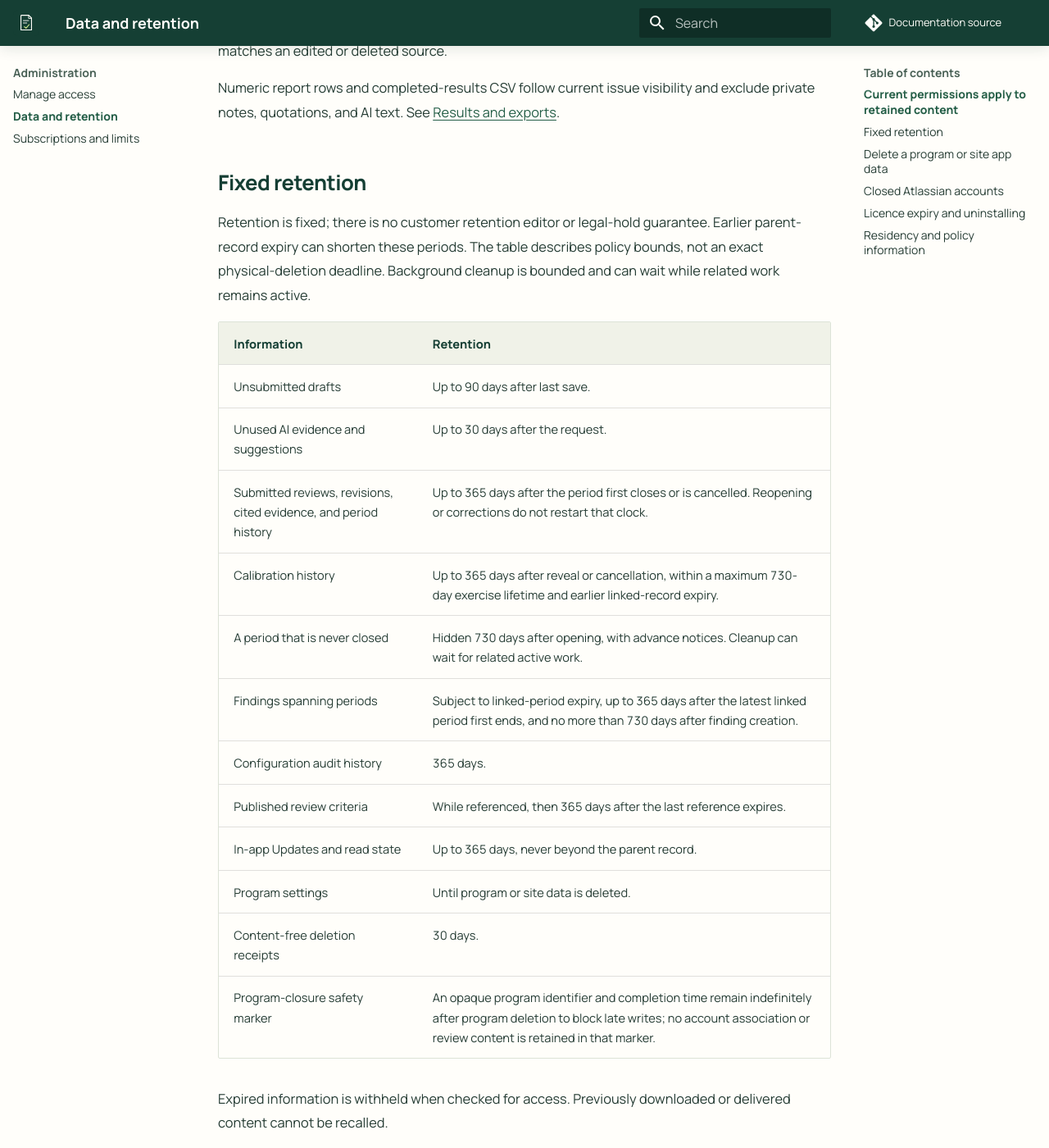
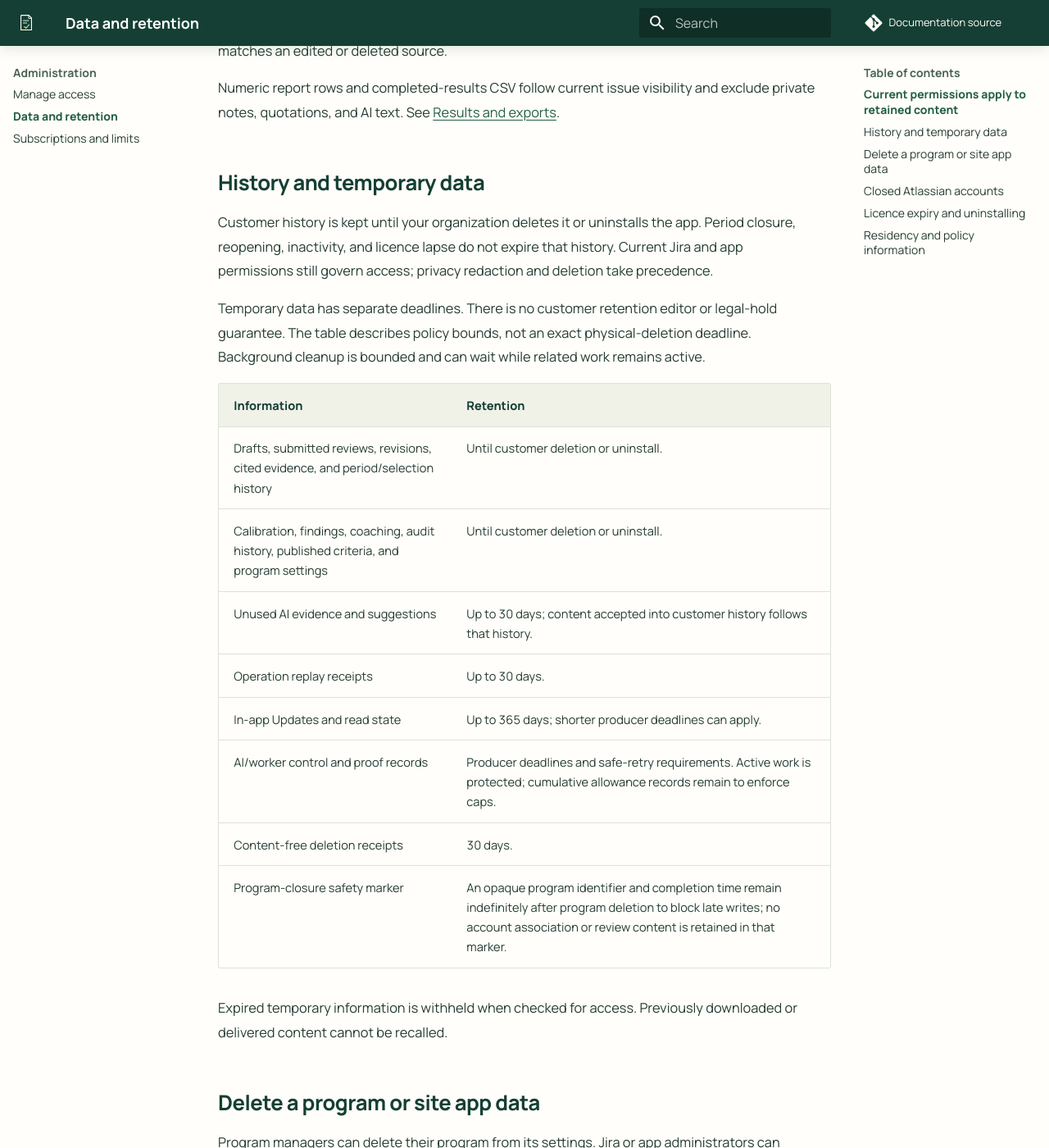
Before and after one commit to magnascale/sqrjsm-public-docs, an MkDocs documentation site: the page built from docs/administration/data.md, in a window 1280 px wide and 1400 px high, scrolled down 585 px. Shown: the whole window at 82% size. Built offline with MkDocs 1.6.1 and Material for MkDocs 9.7.7, drawn with Linux system fonts in a browser that asks for light colours.

Commit message:
Align customer guides with retained review history and Marketplace release

```diff
--- a/docs/administration/data.md
+++ b/docs/administration/data.md
@@ -10,26 +10,24 @@ Stored evidence and derived content do not bypass current Jira/JSM access. The a
 
 Numeric report rows and completed-results CSV follow current issue visibility and exclude private notes, quotations, and AI text. See [Results and exports](../guides/results.md).
 
-## Fixed retention
+## History and temporary data
 
-Retention is fixed; there is no customer retention editor or legal-hold guarantee. Earlier parent-record expiry can shorten these periods. The table describes policy bounds, not an exact physical-deletion deadline. Background cleanup is bounded and can wait while related work remains active.
+Customer history is kept until your organization deletes it or uninstalls the app. Period closure, reopening, inactivity, and licence lapse do not expire that history. Current Jira and app permissions still govern access; privacy redaction and deletion take precedence.
+
+Temporary data has separate deadlines. There is no customer retention editor or legal-hold guarantee. The table describes policy bounds, not an exact physical-deletion deadline. Background cleanup is bounded and can wait while related work remains active.
 
 | Information | Retention |
 | --- | --- |
-| Unsubmitted drafts | Up to 90 days after last save. |
-| Unused AI evidence and suggestions | Up to 30 days after the request. |
-| Submitted reviews, revisions, cited evidence, and period history | Up to 365 days after the period first closes or is cancelled. Reopening or corrections do not restart that clock. |
-| Calibration history | Up to 365 days after reveal or cancellation, within a maximum 730-day exercise lifetime and earlier linked-record expiry. |
-| A period that is never closed | Hidden 730 days after opening, with advance notices. Cleanup can wait for related active work. |
-| Findings spanning periods | Subject to linked-period expiry, up to 365 days after the latest linked period first ends, and no more than 730 days after finding creation. |
-| Configuration audit history | 365 days. |
-| Published review criteria | While referenced, then 365 days after the last reference expires. |
-| In-app Updates and read state | Up to 365 days, never beyond the parent record. |
-| Program settings | Until program or site data is deleted. |
+| Drafts, submitted reviews, revisions, cited evidence, and period/selection history | Until customer deletion or uninstall. |
+| Calibration, findings, coaching, audit history, published criteria, and program settings | Until customer deletion or uninstall. |
+| Unused AI evidence and suggestions | Up to 30 days; content accepted into customer history follows that history. |
+| Operation replay receipts | Up to 30 days. |
+| In-app Updates and read state | Up to 365 days; shorter producer deadlines can apply. |
+| AI/worker control and proof records | Producer deadlines and safe-retry requirements. Active work is protected; cumulative allowance records remain to enforce caps. |
 | Content-free deletion receipts | 30 days. |
 | Program-closure safety marker | An opaque program identifier and completion time remain indefinitely after program deletion to block late writes; no account association or review content is retained in that marker. |
 
-Expired information is withheld when checked for access. Previously downloaded or delivered content cannot be recalled.
+Expired temporary information is withheld when checked for access. Previously downloaded or delivered content cannot be recalled.
 
 ## Delete a program or site app data
 
```
Also changed, not shown: README.md (+1 -1 lines), docs/getting-started/installation.md (+1 -4 lines), docs/help/availability.md (+2 -2 lines).
